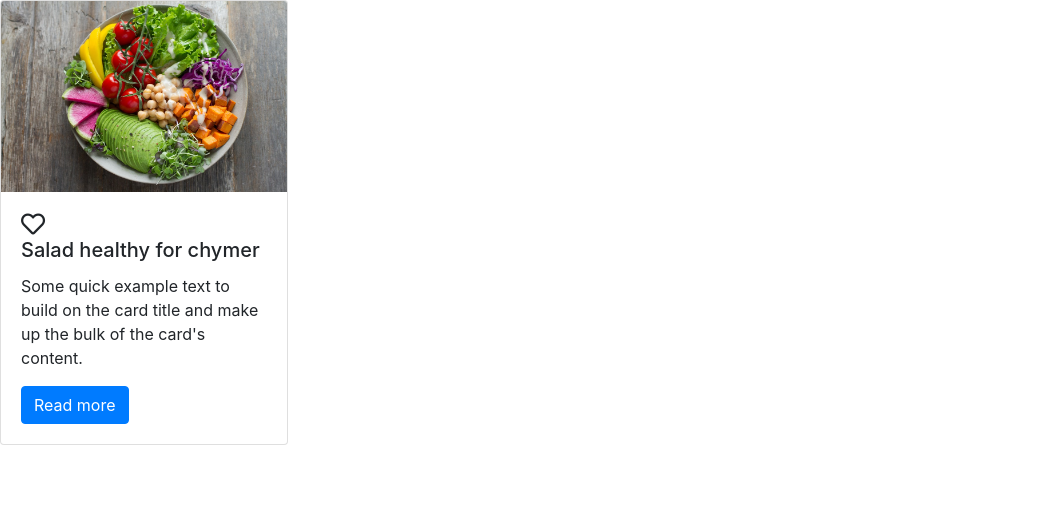
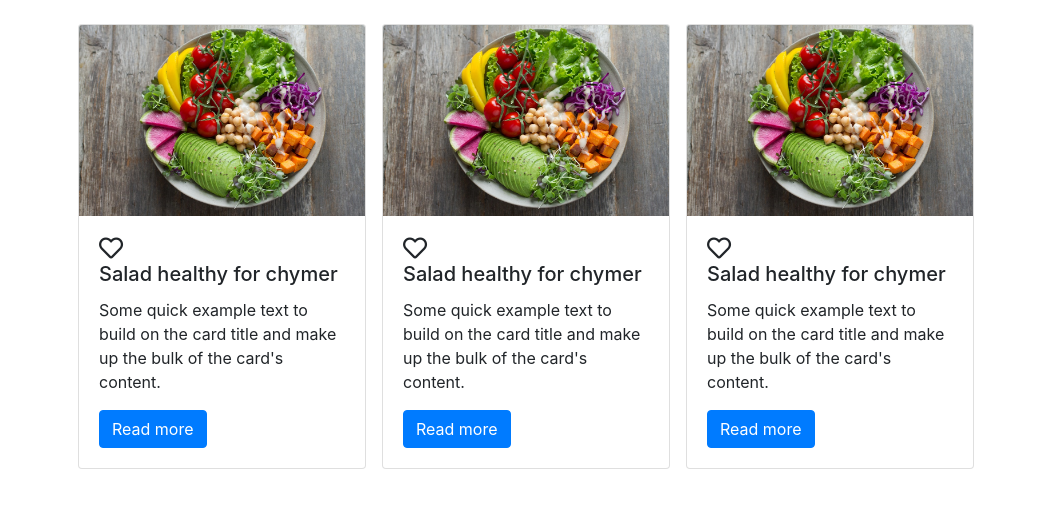
Before and after one commit to thanhhoa214/angular-seminar, an Angular app: page / in a window 1280 px wide. Shown: the top 508 px of the page, without its empty margins (0-1037 px from the left). Built offline with nearby package versions, Linux system fonts and the light colour scheme.

Commit message:
1. class binding\n2. ngFor

```diff
--- a/src/app/app.component.html
+++ b/src/app/app.component.html
@@ -1,10 +1,12 @@
-<div class="card" style="width: 18rem">
+<div class="container mt-4">
+  <div class="row">
+    <div class="card mx-2" style="width: 18rem" *ngFor="let i of [1, 2, 3]">
       <img
         src="assets/images/food1.jpeg"
         class="card-img-top"
         alt="Food alternative"
       />
-  <div class="card-body">
+      <div class="card-body" [class.bg-pink]="loved">
         <h5 class="card-title">
           <i *ngIf="!loved" class="far fa-heart" (click)="toggleLove()"></i>
           <i
@@ -16,9 +18,11 @@
           Salad healthy for chymer
         </h5>
         <p class="card-text">
-      Some quick example text to build on the card title and make up the bulk of
-      the card's content.
+          Some quick example text to build on the card title and make up the
+          bulk of the card's content.
         </p>
         <a href="#" class="btn btn-primary">Read more</a>
       </div>
     </div>
+  </div>
+</div>
--- a/src/app/app.component.scss
+++ b/src/app/app.component.scss
@@ -1,3 +1,6 @@
+.bg-pink {
+  background-color: rgba(35, 236, 45, 0.171);
+}
 i.fa-heart {
   font-size: 1.5rem;
 }
```
Lines whose indentation alone changed are shown as unchanged.
